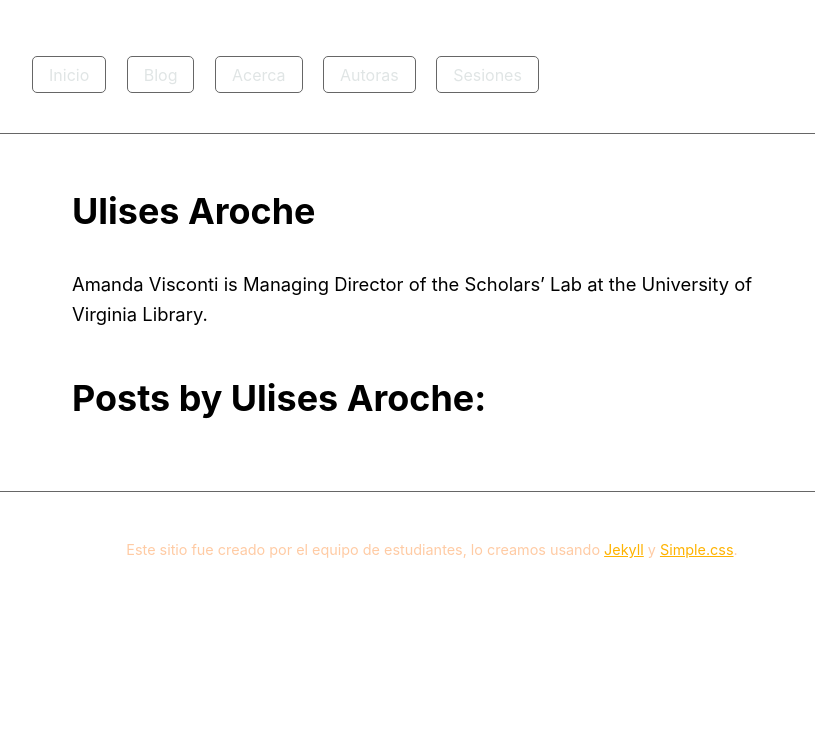
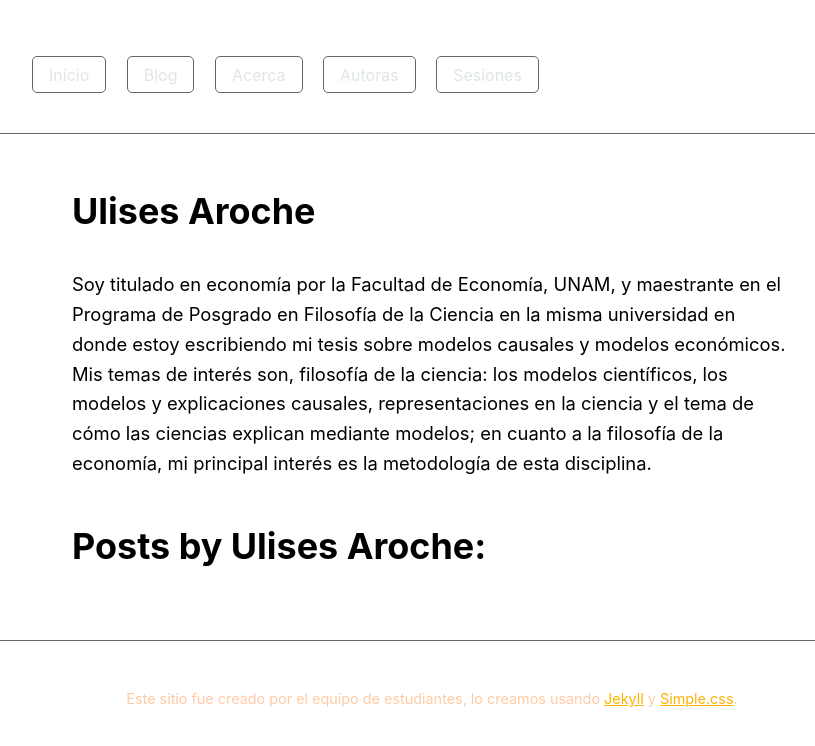
Before and after one commit to Oiuhukt/modeyrep, a Jekyll site: the page built from _people/Ulises Aroche.md, in a window 1280 px wide. Shown: the top 746 px of the page, without its empty margins (208-1023 px from the left). Built offline with Jekyll 4.4.1, drawn with Linux system fonts in a browser that asks for light colours.

Commit message:
Update Ulises Aroche.md

```diff
--- a/_people/Ulises Aroche.md
+++ b/_people/Ulises Aroche.md
@@ -2,4 +2,4 @@
 name: Ulises Aroche
 layout: author
 ---
-Amanda Visconti is Managing Director of the Scholars' Lab at the University of Virginia Library.
+Soy titulado en economía por la Facultad de Economía, UNAM, y maestrante en el Programa de Posgrado en Filosofía de la Ciencia en la misma universidad en donde estoy escribiendo mi tesis sobre modelos causales y modelos económicos. Mis temas de interés son, filosofía de la ciencia: los modelos científicos, los modelos y explicaciones causales, representaciones en la ciencia y el tema de cómo las ciencias explican mediante modelos; en cuanto a la filosofía de la economía, mi principal interés es la metodología de esta disciplina.
```
